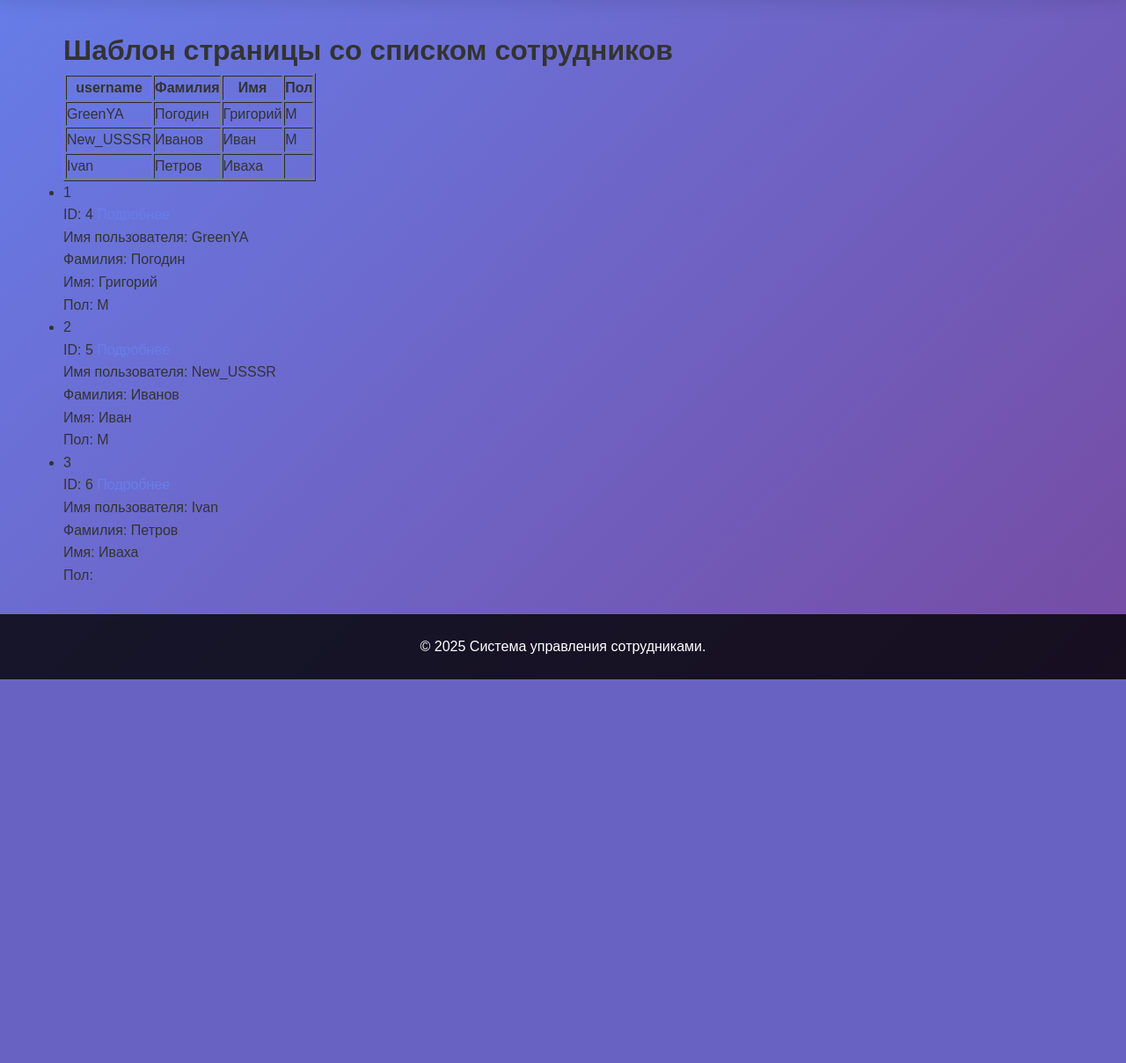
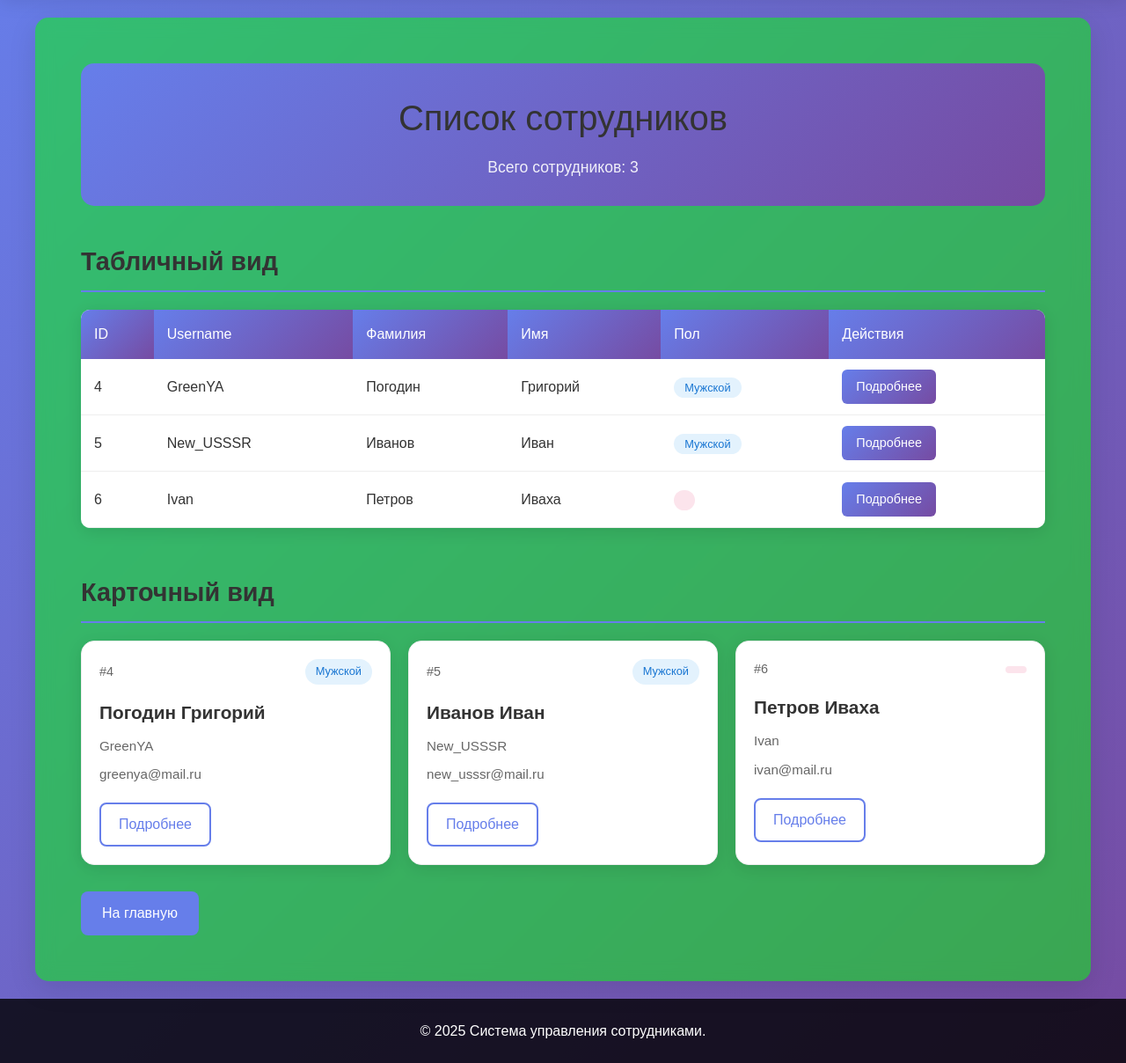
Before and after one commit to GreenYA992/OpenDZDjango, a Django app: page /employees/ in a window 1280 px wide. Shown: the part 81-1289 px from the top of the page at 88% size. Before the commit the page ends 853 px from the top, so only its background shows below. Run offline with Django 5.2, Linux system fonts and the light colour scheme; data comes from the database, SQL or seed files in the repository; both versions use the stored data as it was after the commit.

Commit message:
new build 1

```diff
--- a/django_project/static_dev/css/base.css
+++ b/django_project/static_dev/css/base.css
@@ -100,6 +100,31 @@ a:hover {
     border: 1px solid rgba(255, 255, 255, 0.2);
 }
 
+main {
+    background: rgba(0, 255, 0, 0.5);
+    backdrop-filter: blur(10px);
+    border-radius: 15px;
+    margin: 20px auto;
+    box-shadow: 0 8px 32px rgba(0, 0, 0, 0.1);
+}
+
+/* Улучшенные стили для заголовков */
+h1, h2, h3 {
+    color: #333;
+    margin-bottom: 1rem;
+}
+
+h1 {
+    font-size: 2.2rem;
+    font-weight: 300;
+}
+
+h2 {
+    font-size: 1.8rem;
+    border-bottom: 2px solid #667eea;
+    padding-bottom: 0.5rem;
+}
+
 /* Responsive */
 @media (max-width: 768px) {
     main {
--- /dev/null
+++ b/django_project/static_dev/css/employee/employee_list.css
@@ -0,0 +1,254 @@
+/* Основные стили для страницы списка сотрудников */
+.employee-list-container {
+    max-width: 1200px;
+    margin: 0 auto;
+    padding: 20px;
+}
+
+.page-header {
+    text-align: center;
+    margin-bottom: 40px;
+    background: linear-gradient(135deg, #667eea 0%, #764ba2 100%);
+    padding: 30px;
+    border-radius: 15px;
+    color: white;
+}
+
+.page-header h1 {
+    font-size: 2.5rem;
+    margin-bottom: 10px;
+    font-weight: 300;
+}
+
+.page-header p {
+    font-size: 1.1rem;
+    opacity: 0.9;
+}
+
+/* Стили для таблицы */
+.table-section {
+    margin-bottom: 50px;
+}
+
+.table-section h2 {
+    color: #333;
+    margin-bottom: 20px;
+    font-size: 1.8rem;
+    border-bottom: 2px solid #667eea;
+    padding-bottom: 10px;
+}
+
+.table-responsive {
+    overflow-x: auto;
+    border-radius: 10px;
+    box-shadow: 0 4px 20px rgba(0, 0, 0, 0.1);
+}
+
+.employees-table {
+    width: 100%;
+    border-collapse: collapse;
+    background: white;
+}
+
+.employees-table th {
+    background: linear-gradient(135deg, #667eea 0%, #764ba2 100%);
+    color: white;
+    padding: 15px;
+    text-align: left;
+    font-weight: 500;
+}
+
+.employees-table td {
+    padding: 12px 15px;
+    border-bottom: 1px solid #eee;
+}
+
+.employee-row:hover {
+    background-color: #f8f9ff;
+    transition: background-color 0.3s ease;
+}
+
+/* Стили для карточек */
+.cards-section h2 {
+    color: #333;
+    margin-bottom: 20px;
+    font-size: 1.8rem;
+    border-bottom: 2px solid #667eea;
+    padding-bottom: 10px;
+}
+
+.employees-grid {
+    display: grid;
+    grid-template-columns: repeat(auto-fill, minmax(300px, 1fr));
+    gap: 20px;
+    margin-top: 20px;
+}
+
+.employee-card {
+    background: white;
+    border-radius: 15px;
+    padding: 20px;
+    box-shadow: 0 4px 20px rgba(0, 0, 0, 0.1);
+    transition: transform 0.3s ease, box-shadow 0.3s ease;
+    border: 1px solid #eee;
+}
+
+.employee-card:hover {
+    transform: translateY(-5px);
+    box-shadow: 0 8px 30px rgba(102, 126, 234, 0.2);
+}
+
+.card-header {
+    display: flex;
+    justify-content: space-between;
+    align-items: center;
+    margin-bottom: 15px;
+}
+
+.employee-id {
+    font-size: 0.9rem;
+    color: #666;
+    font-weight: 500;
+}
+
+.card-body {
+    margin-bottom: 20px;
+}
+
+.employee-name {
+    font-size: 1.3rem;
+    color: #333;
+    margin-bottom: 10px;
+    font-weight: 600;
+}
+
+.employee-username,
+.employee-email {
+    color: #666;
+    margin-bottom: 8px;
+    font-size: 0.95rem;
+}
+
+.employee-username i,
+.employee-email i {
+    width: 20px;
+    color: #667eea;
+}
+
+/* Стили для бейджей */
+.gender-badge {
+    padding: 4px 12px;
+    border-radius: 20px;
+    font-size: 0.8rem;
+    font-weight: 500;
+}
+
+.gender-badge.male {
+    background-color: #e3f2fd;
+    color: #1976d2;
+}
+
+.gender-badge.female {
+    background-color: #fce4ec;
+    color: #c2185b;
+}
+
+/* Стили для кнопок */
+.btn-details {
+    padding: 8px 16px;
+    background: linear-gradient(135deg, #667eea 0%, #764ba2 100%);
+    color: white;
+    text-decoration: none;
+    border-radius: 6px;
+    font-size: 0.9rem;
+    transition: all 0.3s ease;
+    display: inline-block;
+}
+
+.btn-details:hover {
+    transform: translateY(-2px);
+    box-shadow: 0 4px 12px rgba(102, 126, 234, 0.3);
+    color: white;
+}
+
+.btn-card-details {
+    display: inline-block;
+    padding: 10px 20px;
+    background: transparent;
+    color: #667eea;
+    text-decoration: none;
+    border: 2px solid #667eea;
+    border-radius: 8px;
+    transition: all 0.3s ease;
+    font-weight: 500;
+}
+
+.btn-card-details:hover {
+    background: #667eea;
+    color: white;
+    transform: translateY(-2px);
+}
+
+
+/* Стили для пустых состояний */
+.no-data {
+    text-align: center;
+    padding: 40px;
+    color: #999;
+    font-style: italic;
+}
+
+.no-employees-card {
+    grid-column: 1 / -1;
+    text-align: center;
+    padding: 60px 20px;
+    color: #999;
+    background: #f8f9fa;
+    border-radius: 15px;
+    border: 2px dashed #ddd;
+}
+
+.no-employees-card i {
+    font-size: 3rem;
+    margin-bottom: 20px;
+    opacity: 0.5;
+}
+
+/* Адаптивность */
+@media (max-width: 768px) {
+    .employee-list-container {
+        padding: 10px;
+    }
+
+    .page-header h1 {
+        font-size: 2rem;
+    }
+
+    .employees-grid {
+        grid-template-columns: 1fr;
+    }
+
+    .employees-table {
+        font-size: 0.9rem;
+    }
+
+    .employees-table th,
+    .employees-table td {
+        padding: 8px 10px;
+    }
+}
+
+@media (max-width: 480px) {
+    .page-header {
+        padding: 20px;
+    }
+
+    .page-header h1 {
+        font-size: 1.7rem;
+    }
+
+    .table-section h2,
+    .cards-section h2 {
+        font-size: 1.5rem;
+    }
+}
--- a/django_project/templates/employees/employee_list.html
+++ b/django_project/templates/employees/employee_list.html
@@ -1,42 +1,111 @@
 {% extends 'base.html' %}
+{% load static %}
+
+{% block extra_css %}
+    <link rel="stylesheet" href="{% static 'css/employee/employee_list.css' %}">
+{% endblock %}
 
 {% block content %}
-    <h1>Шаблон страницы со списком сотрудников</h1>
-    <table border="1">
+<div class="employee-list-container">
+    <div class="page-header">
+        <h1>Список сотрудников</h1>
+        <p>Всего сотрудников: {{ employees|length }}</p>
+    </div>
+
+    <!-- Табличное представление -->
+    <div class="table-section">
+        <h2>Табличный вид</h2>
+        <div class="table-responsive">
+            <table class="employees-table">
+                <thead>
                     <tr>
-            <th>username</th>
+                        <th>ID</th>
+                        <th>Username</th>
                         <th>Фамилия</th>
                         <th>Имя</th>
                         <th>Пол</th>
+                        <th>Действия</th>
                     </tr>
+                </thead>
+                <tbody>
                     {% for employee in employees %}
-        <tr>
+                    <tr class="employee-row">
+                        <td>{{ employee.id }}</td>
                         <td>{{ employee.username }}</td>
                         <td>{{ employee.last_name }}</td>
                         <td>{{ employee.first_name }}</td>
-            <td>{{ employee.gender }}</td>
+                        <td>
+                            <span class="gender-badge {% if employee.gender == 'M' %}male{% else %}female{% endif %}">
+                                {{ employee.get_gender_display }}
+                            </span>
+                        </td>
+                        <td>
+                            <a href="{% url 'employees:detail' employee.id %}" class="btn-details">
+                                <i class="fas fa-eye"></i> Подробнее
+                            </a>
+                        </td>
                     </tr>
                     {% empty %}
                     <tr>
-            <td colspan="4">Нет сотрудников</td>
+                        <td colspan="6" class="no-data">Нет сотрудников</td>
                     </tr>
                     {% endfor %}
+                </tbody>
             </table>
-    <ul>
+        </div>
+    </div>
+
+    <!-- Карточное представление -->
+    <div class="cards-section">
+        <h2>Карточный вид</h2>
+        <div class="employees-grid">
             {% for employee in employees %}
-        <li>
-            {{ forloop.counter }} <br> <!-- С ноля {{ forloop.counter0 }} -->
-            ID: {{ employee.id }}
-            <a href="{% url 'employees:detail' employee.id %}"> Подробнее </a><br>
-            <!-- app_name:name='detail' (из employees/urls) -->
-            Имя пользователя: {{ employee.username }}<br>
-            Фамилия: {{ employee.last_name }}<br>
-            Имя: {{ employee.first_name }}<br>
-            Пол: {{ employee.gender }}
-        </li>
+            <div class="employee-card">
+                <div class="card-header">
+                    <span class="employee-id">#{{ employee.id }}</span>
+                    <span class="gender-badge {% if employee.gender == 'M' %}male{% else %}female{% endif %}">
+                        {{ employee.get_gender_display }}
+                    </span>
+                </div>
+
+                <div class="card-body">
+                    <h3 class="employee-name">
+                        {{ employee.last_name }} {{ employee.first_name }}
+                    </h3>
+                    <p class="employee-username">
+                        <i class="fas fa-user"></i> {{ employee.username }}
+                    </p>
+                    {% if employee.email %}
+                    <p class="employee-email">
+                        <i class="fas fa-envelope"></i> {{ employee.email }}
+                    </p>
+                    {% endif %}
+                </div>
+
+                <div class="card-footer">
+                    <a href="{% url 'employees:detail' employee.id %}" class="btn-card-details">
+                        <i class="fas fa-arrow-right"></i> Подробнее
+                    </a>
+                </div>
+            </div>
             {% empty %}
-        <li>Список сотрудников пуст</li>
+            <div class="no-employees-card">
+                <i class="fas fa-users-slash"></i>
+                <p>Список сотрудников пуст</p>
+            </div>
             {% endfor %}
-    </ul>
+        </div>
+    </div>
 
+    <div class="navigation-buttons">
+        <a href="/" class="btn back-btn">
+            <i class="fas fa-home"></i> На главную
+        </a>
+    </div>
+
+</div>
 {% endblock %}
+
+{% block extra_js %}
+    <script src="https://kit.fontawesome.com/your-fontawesome-kit.js" crossorigin="anonymous"></script>
+{% endblock %}
```
Also changed, not shown: django_project/templates/employees/employee_details.html (+12 -0 lines), django_project/db.sqlite3. Lines whose indentation alone changed are shown as unchanged.
